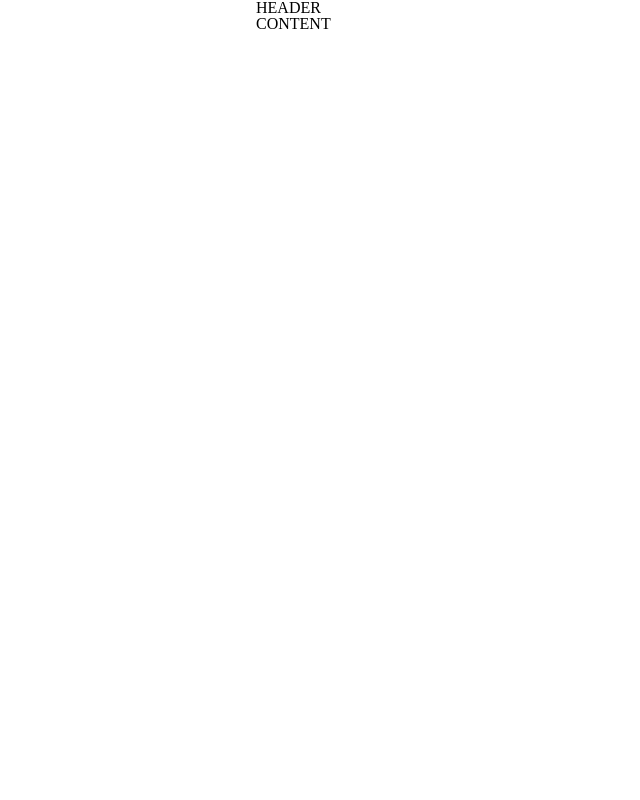
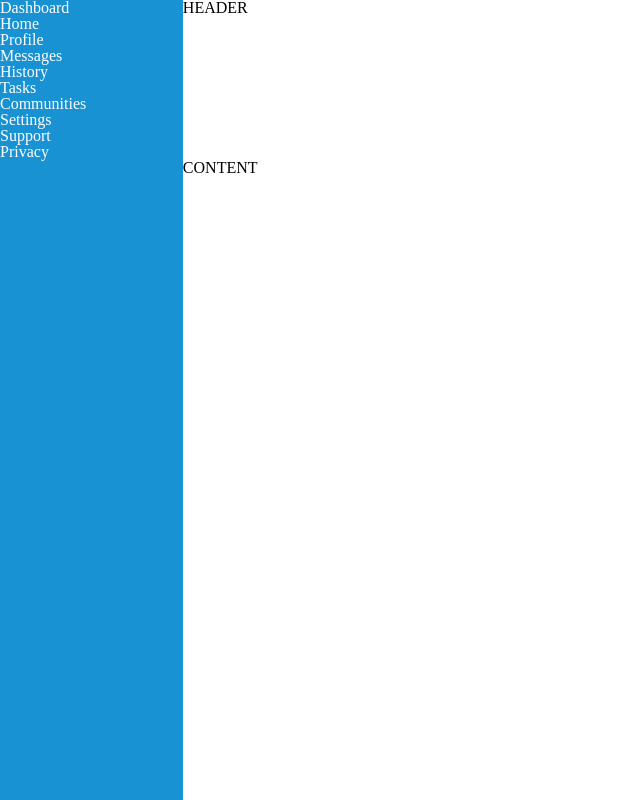
Before and after one commit to QuinnJohnsonCode/admin-dashboard, a plain HTML site: page index.html in a window 1280 px wide. Shown: the whole page, without its empty margins (0-640 px from the left). Drawn offline with Linux system fonts and the light colour scheme.

Commit message:
Add custom colors and Inter font

```diff
--- a/css/styles.css
+++ b/css/styles.css
@@ -1,11 +1,23 @@
+@import url('https://fonts.googleapis.com/css2?family=Inter:wght@100;300;500&display=swap');
+
+:root {
+    --primary-clr: #FFF;
+    --accent-clr: #1992D4;
+    --secondary-clr: #E2E8F0;
+}
+
 .container {
     display: grid;
-    grid-template-columns: 1fr 4fr;
+    grid-template-columns: 1fr 6fr;
     grid-template-rows: 1fr 4fr;
+
+    min-height: 100vh;
 }
 
 .sidebar {
     grid-area: 1 / 1 / -1 / 2;
+    background-color: var(--accent-clr);
+    color: var(--primary-clr);
 }
 
 .header {
--- a/index.html
+++ b/index.html
@@ -11,6 +11,22 @@
 <body>
     <div class="container">
         <section class="sidebar">
+            <div class="logo">
+                <span></span> Dashboard
+            </div>
+
+            <ul>
+                <li>Home</li>
+                <li>Profile</li>
+                <li>Messages</li>
+                <li>History</li>
+                <li>Tasks</li>
+                <li>Communities</li>
+                <li></li>
+                <li>Settings</li>
+                <li>Support</li>
+                <li>Privacy</li>
+            </ul>
         </section>
         <section class="header">HEADER</section>
         <section class="content">CONTENT</section>
```
